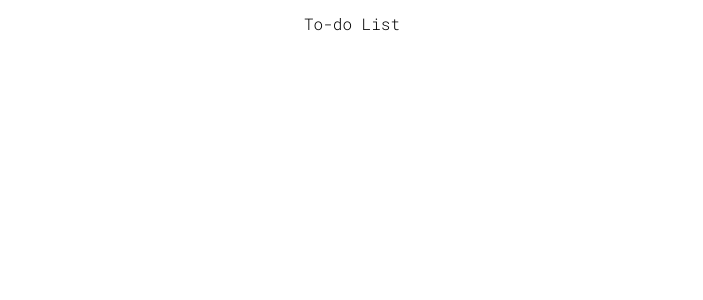
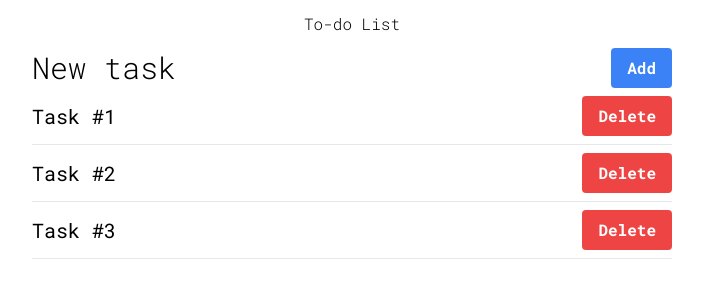
Before and after one commit to MatheusCapelanes/todo-list, a Next.js app: page / in a window 1280 px wide. Shown: the top 300 px of the page, without its empty margins (288-991 px from the left). Built offline with nearby package versions, Linux system fonts and the light colour scheme.

Commit message:
create List component

```diff
--- /dev/null
+++ b/src/app/components/List/index.tsx
@@ -0,0 +1,32 @@
+
+
+const List = () => {
+ return (
+
+  <div className="flex justify-center">
+   <div className="w-1/2">
+    <div className="flex justify-between items-center">
+     <h1 className="font-light text-3xl">New task</h1>
+     <button className="bg-blue-500 hover:bg-blue-700 text-white font-bold py-2 px-4 rounded">Add</button>
+    </div>
+    <ul className="list-disc">
+     <li className="flex justify-between items-center py-2 border-b">
+      <span className="text-xl">Task #1</span>
+      <button className="bg-red-500 hover:bg-red-700 text-white font-bold py-2 px-4 rounded">Delete</button>
+     </li>
+     <li className="flex justify-between items-center py-2 border-b">
+      <span className="text-xl">Task #2</span>
+      <button className="bg-red-500 hover:bg-red-700 text-white font-bold py-2 px-4 rounded">Delete</button>
+     </li>
+     <li className="flex justify-between items-center py-2 border-b">
+      <span className="text-xl">Task #3</span>
+      <button className="bg-red-500 hover:bg-red-700 text-white font-bold py-2 px-4 rounded">Delete</button>
+     </li>
+    </ul>
+   </div>
+  </div>
+
+ )
+}
+
+export default List;
--- a/src/app/page.tsx
+++ b/src/app/page.tsx
@@ -1,3 +1,4 @@
+import List from "./components/List";
 import Navbar from "./components/Nav";
 
 
@@ -5,7 +6,7 @@ export default function Home() {
   return (
     <>
       <Navbar />
-
+      <List />
     </>
   )
 }
```
